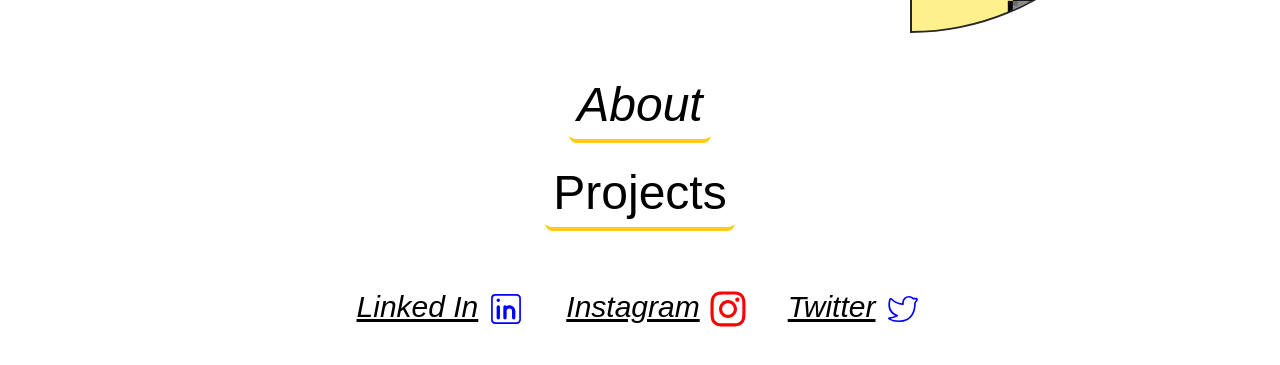
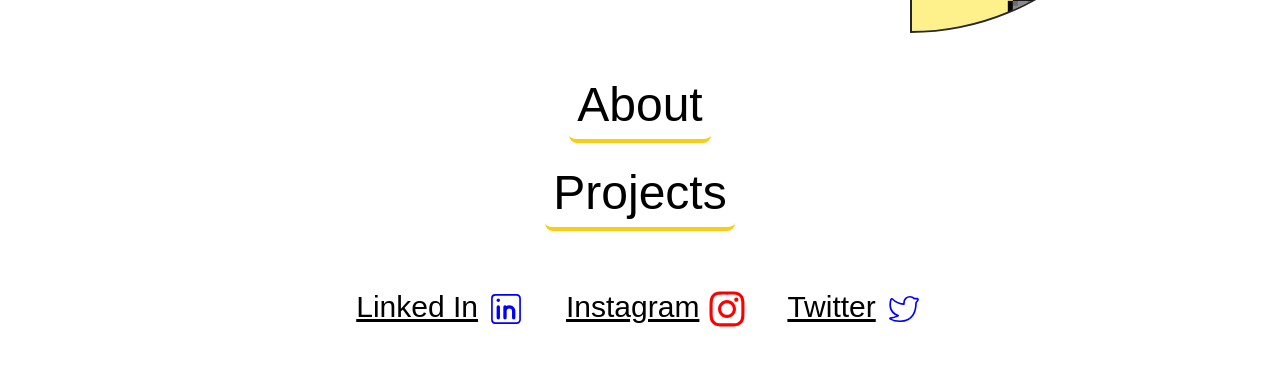
Before and after one commit to Alucard-spec/Portfolio, a React (Create React App) app: page / in a window 1280 px wide. Shown: the part 271-636 px from the top of the page. Built offline with nearby package versions, Linux system fonts and the light colour scheme; a web font is replaced by a local one.

Commit message:
Hover change in Home

```diff
--- a/src/components/Home.jsx
+++ b/src/components/Home.jsx
@@ -23,27 +23,24 @@ const Home = () => {
 <div className="flex text-5xl space-y-10 flex-col text-center p-12 lg:text-3xl w-fit mx-auto">
 
 
-          <div><Link to="/aboutMe" className="border-b-4 border-yellow-400 hover:bg-yellow-200 p-2 rounded-lg italic">About</Link></div>
-          <div><Link to="/projects" className="border-b-4 border-yellow-400 hover:bg-yellow-200 p-2 rounded-lg">Projects</Link></div>
+          <div><Link to="/aboutMe" className="border-b-4 border-yellow-400 hover:bg-yellow-200 p-2 rounded-lg hover:italic hover:tracking-wide transition-all">About</Link></div>
+          <div><Link to="/projects" className="border-b-4 border-yellow-400 hover:bg-yellow-200 p-2 rounded-lg hover:italic hover:tracking-wide transition-all">Projects</Link></div>
 
 
         </div>
 
         <div>
 
-    <div className=' text-3xl md:text-2xl flex md:flex-col  gap-10 md:gap-4 mx-auto w-fit  italic underline pt-6 md:pt-4'>
-    <div animate={{x:0}} initial={{x:-200}}  whileHover={{ scale: 1.2 }}
-    className="text-3xl flex gap-2 md:text-2xl w-fit md:mx-auto  box-border ">
+    <div className=' text-3xl md:text-2xl flex md:flex-col  gap-10 md:gap-4 mx-auto w-fit  underline pt-6 md:pt-4'>
+    <div className="text-3xl flex gap-2 md:text-2xl w-fit md:mx-auto  box-border hover:italic hover:tracking-wide transition-all hover:text-blue-500">
 
 <a href="https://www.linkedin.com/in/ujjawal-verma-1a57a125a/">Linked In</a><CiLinkedin size={40} color='blue'/>
 </div>
-<div animate={{x:0}} initial={{x:-400}}  whileHover={{ scale: 1.2 }}
-    className="text-3xl flex gap-2 w-fit md:mx-auto md:text-2xl  box-border ">
+<div className="text-3xl flex gap-2 w-fit md:mx-auto md:text-2xl  box-border hover:italic hover:tracking-wide transition-all hover:text-red-500 ">
 
 <a href="https://www.instagram.com/ujjawal._.verma/">Instagram</a><FaInstagram size={40} color='red'/>
 </div>
-<div animate={{x:0}} initial={{x:-600}}  whileHover={{ scale: 1.2 }}
-    className="text-3xl flex gap-2 md:text-2xl  md:mx-auto   w-fit box-border ">
+<div className="text-3xl flex gap-2 md:text-2xl  md:mx-auto   w-fit box-border hover:italic hover:tracking-wide transition-all hover:text-blue-600 ">
 
 <a href="https://twitter.com/ujjawal_verma9">Twitter</a><CiTwitter size={40} color='blue'/>
 </div>
```
